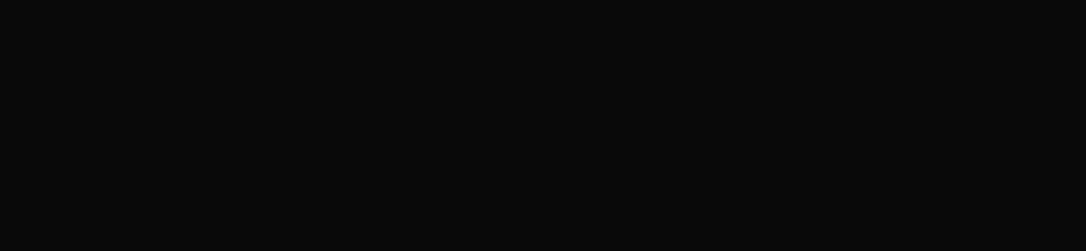
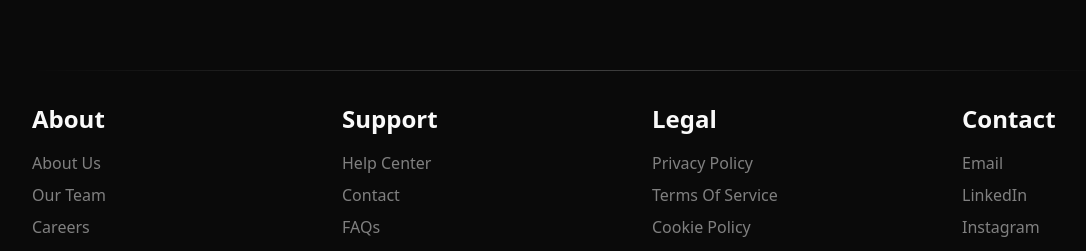
Before and after one commit to inRiza/agrabanyu-fe, a Next.js app: page / in a window 1280 px wide. Shown: the part 2531-2782 px from the top of the page, without its empty margins (68-1154 px from the left). Before the commit the page ends 2469 px from the top, so only its background shows below. Built offline with nearby package versions, Linux system fonts and the light colour scheme.

Commit message:
feat: add Process and Footer components to Main section for improved site structure

```diff
--- a/src/app/page.tsx
+++ b/src/app/page.tsx
@@ -2,6 +2,8 @@
 import Hero from "@/landing-page/hero";
 import Introduce from "@/landing-page/introduce";
 import Goals from "@/landing-page/goals";
+import Process from "@/landing-page/features";
+import Footer from "@/components/footer/footer";
 import Trusted from "@/landing-page/trusted";
 
 const Main = () => {
@@ -17,6 +19,12 @@
       <section id="goals">
         <Goals/>
       </section>
+      <section id="process">
+        <Process/>
+      </section>
+      <section id="footer">
+        <Footer/>
+      </section>
       {/* <section id="trusted">
         <Trusted/>
       </section> */}
--- /dev/null
+++ b/src/components/footer/footer.tsx
@@ -0,0 +1,72 @@
+import { FaGithub, FaLinkedin, FaXTwitter, FaInstagram } from 'react-icons/fa6';
+
+const Footer = () => {
+  return (
+    <div className="mt-40 mb-10 p-5 flex flex-col">
+        <div className="separator"/>
+        <div className="flex justify-between flex-wrap gap-8">
+            <div className="flex flex-col gap-4 capitalize min-w-[150px]">
+                <p className="text-2xl font-bold">About</p>
+                <div className="space-y-2 text-grey-secondary">
+                    <p>About Us</p>
+                    <p>Our Team</p>
+                    <p>Careers</p>
+                    <p>Blog</p>
+                </div>
+            </div>
+            <div className="flex flex-col gap-4 capitalize min-w-[150px]">
+                <p className="text-2xl font-bold">Support</p>
+                <div className="space-y-2 text-grey-secondary">
+                    <p>Help Center</p>
+                    <p>Contact</p>
+                    <p>FAQs</p>
+                    <p>Documentation</p>
+                </div>
+            </div>
+            <div className="flex flex-col gap-4 capitalize min-w-[150px]">
+                <p className="text-2xl font-bold">Legal</p>
+                <div className="space-y-2 text-grey-secondary">
+                    <p>Privacy Policy</p>
+                    <p>Terms of Service</p>
+                    <p>Cookie Policy</p>
+                    <p>Security</p>
+                </div>
+            </div>
+            <div className="flex flex-col gap-4 capitalize min-w-[150px]">
+                <p className="text-2xl font-bold">Contact</p>
+                <div className="space-y-2 text-grey-secondary">
+                    <p>Email</p>
+                    <p>LinkedIn</p>
+                    <p>Instagram</p>
+                    <p>Twitter/X</p>
+                </div>
+            </div>
+        </div>
+        <div className="flex flex-col md:flex-row items-center justify-between mt-14 gap-4">
+            <p className="text-grey-secondary text-sm">
+                © 2025 Agrabanyu. All rights reserved.
+            </p>
+            <div className="flex gap-4 items-center">
+                {/* GitHub */}
+                <a href="https://github.com/" target="_blank" rel="noopener noreferrer" aria-label="GitHub">
+                    <FaGithub className="w-6 h-6 text-grey-secondary hover:text-green-main transition-colors" />
+                </a>
+                {/* LinkedIn */}
+                <a href="https://linkedin.com/" target="_blank" rel="noopener noreferrer" aria-label="LinkedIn">
+                    <FaLinkedin className="w-6 h-6 text-grey-secondary hover:text-green-main transition-colors" />
+                </a>
+                {/* X (Twitter) */}
+                <a href="https://x.com/" target="_blank" rel="noopener noreferrer" aria-label="X">
+                    <FaXTwitter className="w-6 h-6 text-grey-secondary hover:text-green-main transition-colors" />
+                </a>
+                {/* Instagram */}
+                <a href="https://instagram.com/" target="_blank" rel="noopener noreferrer" aria-label="Instagram">
+                    <FaInstagram className="w-6 h-6 text-grey-secondary hover:text-green-main transition-colors" />
+                </a>
+            </div>
+        </div>
+    </div>
+  )
+}
+
+export default Footer
```
